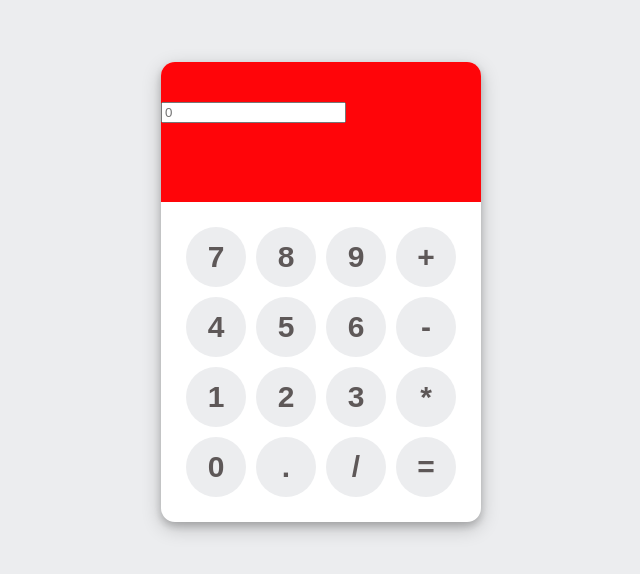
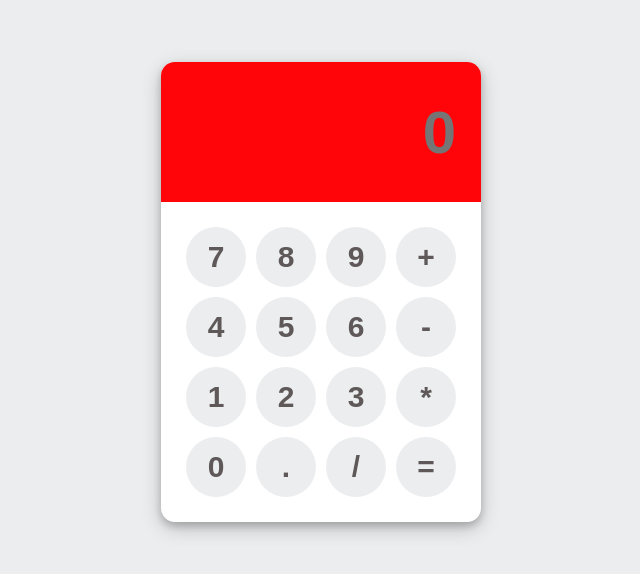
Before and after one commit to Jahanara-juma1/js.calculator, a plain HTML site: page index.html in a window 1280 px wide. Shown: the part 108-682 px from the top of the page, without its empty margins (319-959 px from the left). Drawn offline with Linux system fonts and the light colour scheme.

Commit message:
input addad

```diff
--- a/style.css
+++ b/style.css
@@ -48,3 +48,24 @@ body, html {
     cursor: pointer;
 
    }
+   input[type=text] {
+    width: 270px;
+    height: 60px;
+    float: left;
+    padding: 0;
+    box-sizing: border-box;
+    border: none;
+    background: none;
+    color: #fff;
+    text-align: right;
+    font-weight: 700;
+    font-size: 60px;
+    line-height: 60px;
+    margin: 0 25px;
+
+   }
+   .red {
+    background-color: #FF0509;
+    color: #fff;
+
+   }
```
